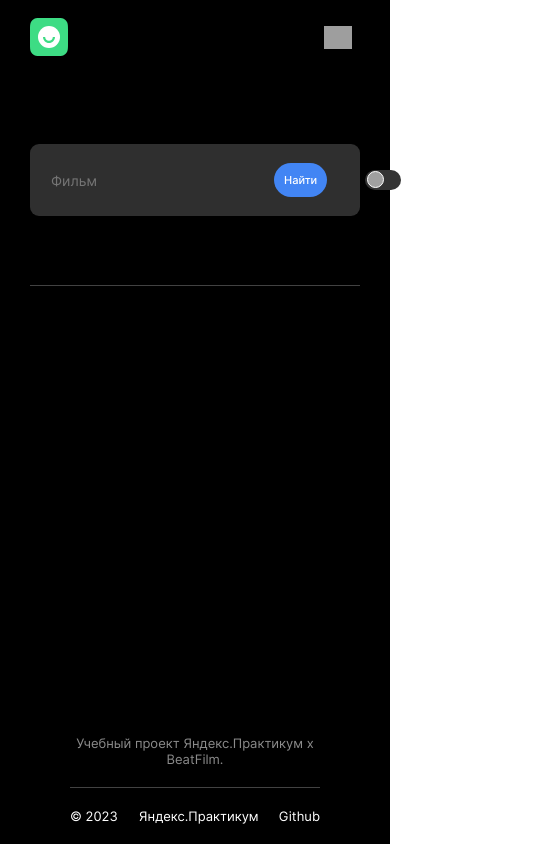
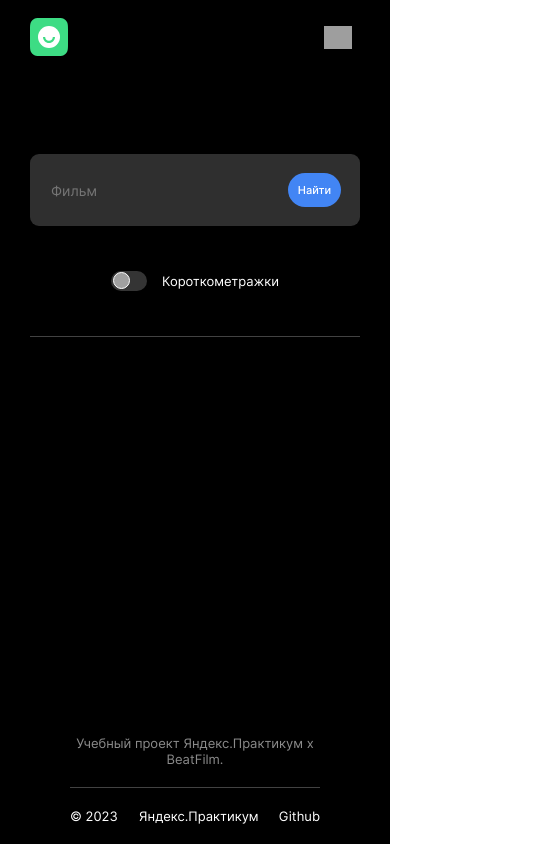
Before and after one commit to krylovis/movies-explorer-frontend, a React (Create React App) app: page /movies in a window 390 px wide. Shown: the whole page, 533 px wide, since content can reach past the window. Built offline with nearby package versions, Linux system fonts and the light colour scheme; grey boxes are pictures that could not be loaded.

Commit message:
add isMobile

```diff
--- a/src/components/SearchForm/SearchForm.css
+++ b/src/components/SearchForm/SearchForm.css
@@ -26,12 +26,14 @@
 .search-form__label {
   display: flex;
   align-items: center;
+  width: 100%;
 }
 
 .search-form__input {
   background-color: #2F2F2F;
   border: none;
   margin: 0;
+  width: 100%;
 }
 
 .search-form__button {
@@ -101,3 +103,22 @@
   transform: translateX(13px);
   background-color: #2BE080;
 }
+
+@media screen and (max-width: 768px) {
+  .section-container__wrapper_type_search-form {
+    padding: 80px 0 120px;
+  }
+}
+
+@media screen and (max-width: 585px) {
+  .section-container__wrapper_type_search-form {
+    display: flex;
+    flex-direction: column;
+    padding: 80px 0 0;
+  }
+
+  .search-form__switch-container {
+    margin: 0 auto;
+    padding: 45px 0;
+  }
+}
--- a/src/components/SearchForm/SearchForm.jsx
+++ b/src/components/SearchForm/SearchForm.jsx
@@ -3,8 +3,9 @@ import { useForm } from '../../hooks/useForm';
 import SectionContainer from '../../components/SectionContainer/SectionContainer';
 
 export default function SearchForm() {
-  const { values, handleChange } = useForm({ query: "" });
+  const { values, handleChange } = useForm({ query: '' });
   const [isShortFilm, setIsShortFilm] = React.useState(false);
+  const [isMobile, setIsMobile] = React.useState(false);
 
   function handleSubmit(event) {
     event.preventDefault();
@@ -15,6 +16,36 @@ export default function SearchForm() {
     setIsShortFilm(event.target.checked);
     console.log('checked', event.target.checked);
   };
+
+  React.useEffect(() => {
+    const resize = () => {
+      const mobileWidth = document.body.clientWidth <= 585;
+      if (mobileWidth) {
+        setIsMobile(true);
+      } else {
+        setIsMobile(false);
+      }
+    };
+    resize();
+    window.addEventListener('resize', resize);
+    return () => window.removeEventListener("resize", resize);
+  }, [setIsMobile]);
+
+  const switchContainer = () => (
+    <div className="search-form__switch-container">
+      <label className="search-form__switch">
+        <input
+          className="search-form__checkbox"
+          type="checkbox"
+          checked={isShortFilm}
+          onChange={checkboxChange}
+        />
+        <span className="search-form__slider" />
+      </label>
+
+      <span className="search-form__text">Короткометражки</span>
+    </div>
+  );
 
   return (
     <SectionContainer type="type_search-form">
@@ -47,23 +78,11 @@ export default function SearchForm() {
           </button>
         </form>
 
-        <span className="search-form__line"></span>
-
-        <div className="search-form__switch-container">
-          <label className="search-form__switch">
-            <input
-              className="search-form__checkbox"
-              type="checkbox"
-              checked={isShortFilm}
-              onChange={checkboxChange}
-            />
-            <span className="search-form__slider" />
-          </label>
-
-          <span className="search-form__text">Короткометражки</span>
-        </div>
+        {!isMobile && <span className="search-form__line" />}
+        {!isMobile && switchContainer()}
       </div>
 
+      {isMobile && switchContainer()}
     </SectionContainer>
   )
 }
```
